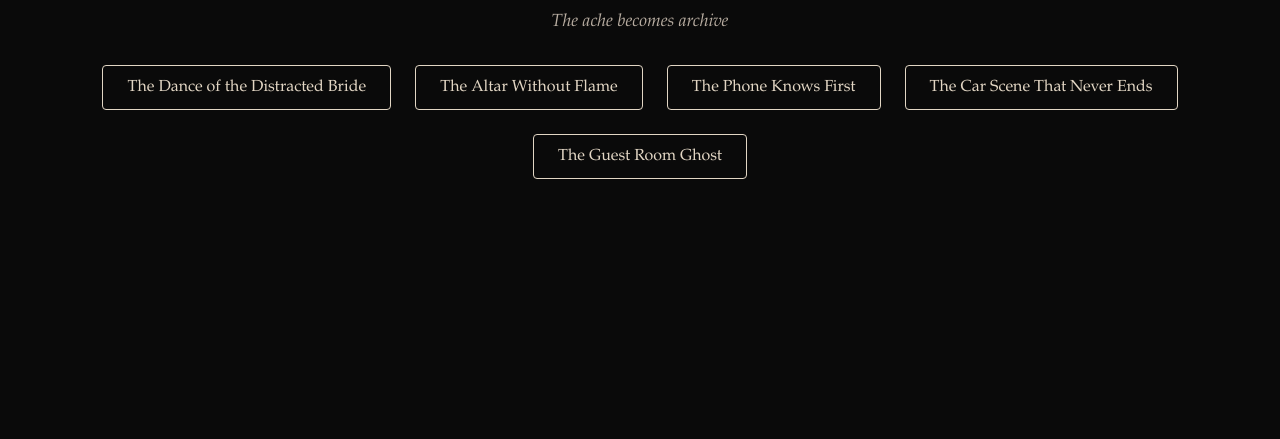
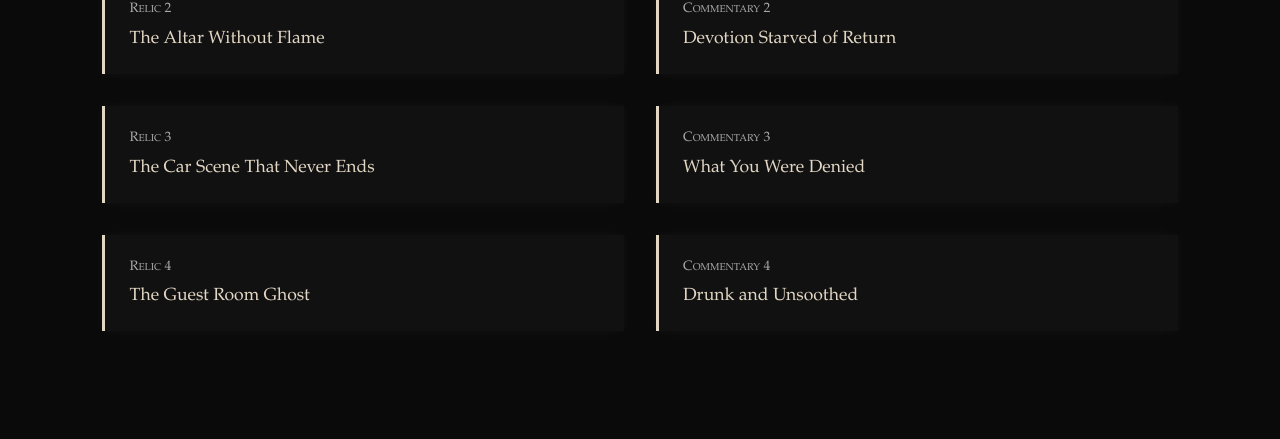
Before and after one commit to m-sigl/sigloferos, a plain HTML site: page docs/index.html in a window 1280 px wide. Shown: the part 361-800 px from the top of the page. Drawn offline with Linux system fonts and the light colour scheme.

Commit message:
Update index.html

```diff
--- a/docs/index.html
+++ b/docs/index.html
@@ -3,22 +3,18 @@
 <head>
   <meta charset="UTF-8" />
   <meta name="viewport" content="width=device-width, initial-scale=1.0"/>
-  <title>Sigloferos</title>
+  <title>Sigl of Eros</title>
   <style>
     body {
       background-color: #0a0a0a;
       color: #e2d6c4;
       font-family: 'Garamond', serif;
-      display: flex;
-      flex-direction: column;
-      align-items: center;
-      justify-content: center;
-      height: 100vh;
+      padding: 4vh 8vw;
       margin: 0;
-      text-align: center;
     }
 
     h1 {
+      text-align: center;
       font-size: 3rem;
       letter-spacing: 0.05em;
       margin-bottom: 0.3rem;
@@ -28,31 +24,41 @@
       font-style: italic;
       font-size: 1.1rem;
       color: #b8ada1;
-      margin-bottom: 2rem;
+      text-align: center;
+      margin-bottom: 3rem;
     }
 
-    .card-row {
-      display: flex;
-      flex-wrap: wrap;
-      gap: 1.5rem;
-      justify-content: center;
+    .grid-container {
+      display: grid;
+      grid-template-columns: 1fr 1fr;
+      gap: 2rem;
     }
 
-    .card-button {
-      background: none;
-      border: 1px solid #e2d6c4;
-      color: #e2d6c4;
-      padding: 0.75rem 1.5rem;
-      font-size: 1rem;
-      border-radius: 4px;
-      cursor: pointer;
-      transition: background 0.3s ease, color 0.3s ease;
-      text-decoration: none;
+    .card {
+      background-color: #111;
+      padding: 1.5rem;
+      border-left: 3px solid #e2d6c4;
+      box-shadow: 0 0 10px rgba(255, 255, 255, 0.04);
     }
 
-    .card-button:hover {
-      background-color: #e2d6c4;
-      color: #0a0a0a;
+    .card a {
+      text-decoration: none;
+      color: #e2d6c4;
+      font-size: 1.1rem;
+    }
+
+    .label {
+      font-variant: small-caps;
+      color: #aaa;
+      font-size: 0.85rem;
+      margin-bottom: 0.6rem;
+      display: block;
+    }
+
+    @media (max-width: 800px) {
+      .grid-container {
+        grid-template-columns: 1fr;
+      }
     }
   </style>
 </head>
@@ -61,13 +67,42 @@
   <h1>Sigloferos</h1>
   <p>The ache becomes archive</p>
 
-  <div class="card-row">
-    <a href="relic-distracted-bride.html" class="card-button">The Dance of the Distracted Bride</a>
-    <a href="relic-altar-without-flame.html" class="card-button">The Altar Without Flame</a>
-    <a href="relic-phone-knows.html" class="card-button">The Phone Knows First</a>
-    <a href="relic-car-fear.html" class="card-button">The Car Scene That Never Ends</a>
-    <a href="relic-adam-cheating.html" class="card-button">The Guest Room Ghost</a>
+  <div class="grid-container">
+    <div class="card">
+      <span class="label">Relic 1</span>
+      <a href="relic-distracted-bride.html">The Dance of the Distracted Bride</a>
+    </div>
+    <div class="card">
+      <span class="label">Commentary 1</span>
+      <a href="commentary-relic1.html">Disappearing in Plain Sight</a>
+    </div>
 
+    <div class="card">
+      <span class="label">Relic 2</span>
+      <a href="relic-altar-without-flame.html">The Altar Without Flame</a>
+    </div>
+    <div class="card">
+      <span class="label">Commentary 2</span>
+      <a href="commentary-relic2.html">Devotion Starved of Return</a>
+    </div>
+
+    <div class="card">
+      <span class="label">Relic 3</span>
+      <a href="relic-car-fear.html">The Car Scene That Never Ends</a>
+    </div>
+    <div class="card">
+      <span class="label">Commentary 3</span>
+      <a href="commentary-relic3.html">What You Were Denied</a>
+    </div>
+
+    <div class="card">
+      <span class="label">Relic 4</span>
+      <a href="relic-adam-cheating.html">The Guest Room Ghost</a>
+    </div>
+    <div class="card">
+      <span class="label">Commentary 4</span>
+      <a href="commentary-relic4.html">Drunk and Unsoothed</a>
+    </div>
   </div>
 
 </body>
```
